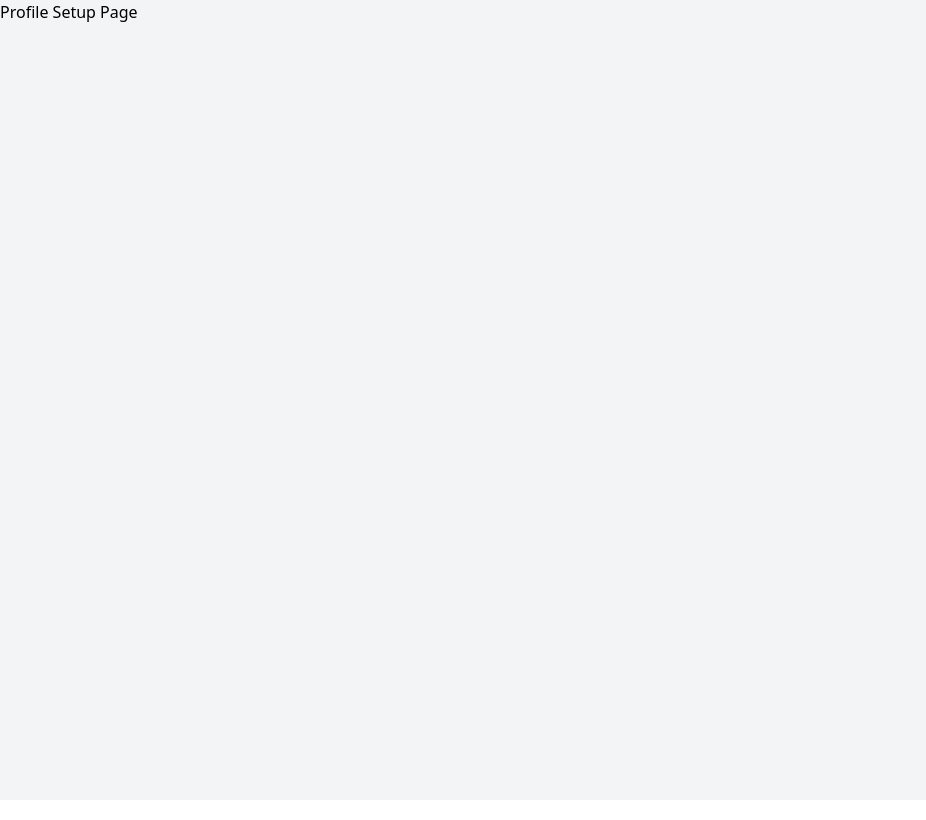
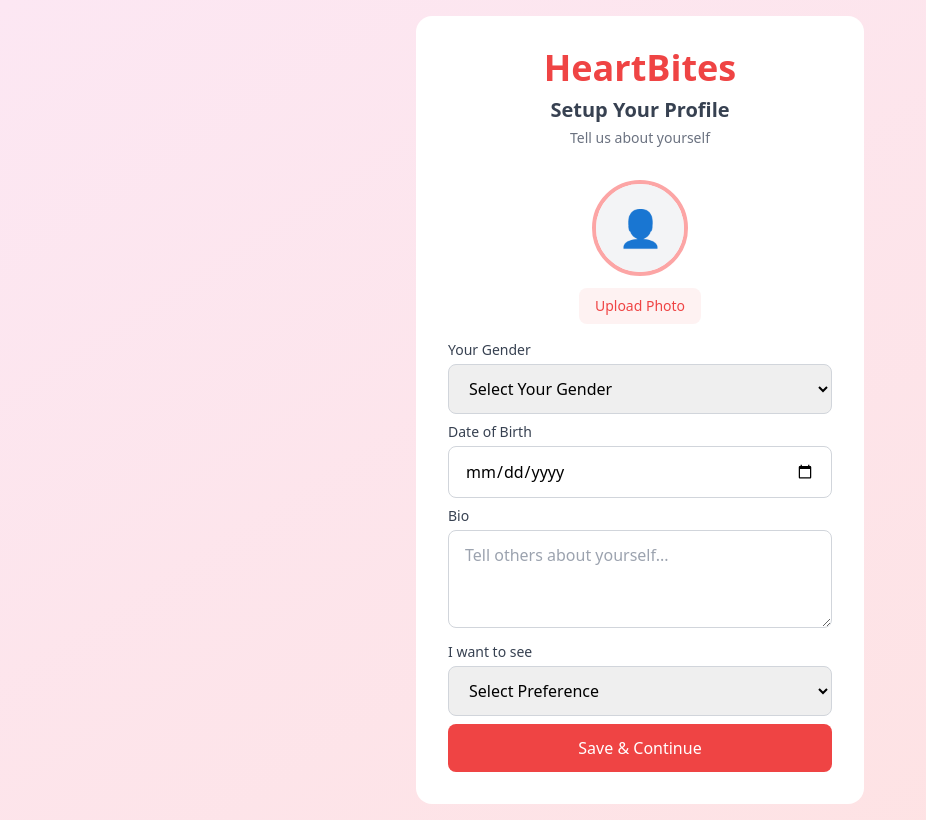
Before and after one commit to TheShikharr/HeartBites, a React app in the folder FRONTEND/: page /profile-setup in a window 1280 px wide. Shown: the whole page, without its empty margins (0-926 px from the left). Built offline with nearby package versions, Linux system fonts and the light colour scheme; the HTML template or start-up script is replaced by a standard one.

Commit message:
profile-setup added

```diff
--- a/FRONTEND/src/pages/ProfileSetupPage.jsx
+++ b/FRONTEND/src/pages/ProfileSetupPage.jsx
@@ -1,3 +1,199 @@
-const ProfileSetupPage = () => <div>Profile Setup Page</div>
+import { useState } from "react"
+import { useNavigate } from "react-router-dom"
+import axios from "axios"
+
+const ProfileSetupPage = () => {
+    const [formData, setFormData] = useState({
+        gender: "",
+        dob: "",
+        bio: "",
+        genderPreference: ""
+    })
+
+    const [profilePic, setProfilePic] = useState(null)
+    const [preview, setPreview] = useState(null)
+    const [error, setError] = useState("")
+    const [loading, setLoading] = useState(false)
+
+    const navigate = useNavigate()
+
+    const handleChange = (e) => {
+        setFormData({ ...formData, [e.target.name]:e.target.value })
+    }
+
+    const handleImageChange = (e) => {
+        const file = e.target.files[0]
+        if(file) {
+            // convert to base64 for cloudinary for upload
+            const reader = new FileReader()
+            reader.readAsDataURL(file)
+            reader.onloadend = () => {
+                setProfilePic(reader.result)
+                setPreview(reader.result)
+            }
+        }
+    }
+
+    const handleSubmit = async(e) => {
+        e.preventDefault()
+        setError("")
+        setLoading(true)
+
+        try {
+
+            const res = await axios.put(
+                "http://localhost:9000/api/auth/update-profile",
+                { ...formData, profilePic },
+                { withCredentials: true }
+            )
+            navigate('/')
+
+        } catch (error) {
+             console.log("Full error:", error)
+    console.log("Response error:", error.response?.data)
+
+            setError( error.response?.data?.message || "Something went wrong" )
+
+        } finally {
+
+            setLoading(false)
+
+        }
+    }
+
+    return (
+        <>
+
+        <div className="min-h-screen bg-gradient-to-br from-pink-100 to-red-100 flex items-center justify-center p-4">
+            <div className="bg-white rounded-2xl w-full max-w-md p-8">
+
+            {/* HEADER */}
+            <div className="text-center mb-8">
+                <h1 className="text-4xl font-bold text-red-500 mb-2">HeartBites</h1>
+                <h2 className="text-xl text-gray-700 mb-1 font-semibold">Setup Your Profile</h2>
+                <p className="text-gray-500 text-sm">Tell us about yourself</p>
+            </div>
+
+            {/* ERROR MESSAGE */}
+            {error && (
+                <div className="bg-red-50 text-red-500 p-3 mb-4 rounded-lg text-sm text-center">
+                {error}
+                </div>
+            )}
+
+            <form onSubmit={handleSubmit} className="space-y-2">
+
+                {/* Profile Picture */}
+                <div className="flex flex-col items-center mb-4">
+                        <div className="w-24 h-24 rounded-full overflow-hidden border-4 border-red-300 mb-3">
+                            {preview ? (
+                                <img src={preview} alt="preview" className="w-full h-full object-cover" />
+                            ) : (
+                                <div className="w-full h-full bg-gray-100 flex items-center justify-center text-4xl">
+                                    👤
+                                </div>
+                            )}
+                        </div>
+                        <label className="cursor-pointer bg-red-50 text-red-500 px-4 py-2 rounded-lg text-sm font-medium hover:bg-red-100 transition">
+                            Upload Photo
+                            <input
+                                type="file"
+                                accept="image/*"
+                                onChange={handleImageChange}
+                                className="hidden"
+                            />
+                        </label>
+                    </div>
+
+                    {/* Gender */}
+                    <div>
+                        <label className="block text-sm font-medium text-gray-700 mb-1">
+                            Your Gender
+                        </label>
+                        <select
+                        name="gender"
+                        value={formData.gender}
+                        onChange={handleChange}
+                        className="w-full px-4 py-3 border border-gray-300 rounded-lg focus:outline-none focus:ring-2 focus:ring-red-400"
+                        required
+                        >
+                        <option value="">Select Your Gender</option>
+                        <option value="male">Male</option>
+                        <option value="female">Female</option>
+                        <option value="other">other</option>
+                        </select>
+                    </div>
+
+                    {/* DATE OF BIRTH */}
+                    <div>
+                        <label className="block text-sm font-medium text-gray-700 mb-1">
+                            Date of Birth
+                        </label>
+                        <input
+                        type="date"
+                            name="dob"
+                            value={formData.dob}
+                            onChange={handleChange}
+                            className="w-full px-4 py-3 border border-gray-300 rounded-lg focus:outline-none focus:ring-2 focus:ring-red-400"
+                            required
+                        />
+
+                    </div>
+
+                    {/* BIO */}
+                    <div>
+                        <label className="block text-sm font-medium text-gray-700 mb-1">
+                            Bio
+                        </label>
+                        <textarea
+                            name="bio"
+                            value={formData.bio}
+                            onChange={handleChange}
+                            placeholder="Tell others about yourself..."
+                            rows={3}
+                            className="w-full px-4 py-3 border border-gray-300 rounded-lg focus:outline-none focus:ring-2 focus:ring-red-400"
+                            required
+                        />
+
+                    </div>
+
+                    {/* GENDER PREFERENCE */}
+                    <div>
+                        <label className="block text-sm font-medium text-gray-700 mb-1">
+                            I want to see
+                        </label>
+                        <select
+                        name="genderPreference"
+                        value={formData.genderPreference}
+                        onChange={handleChange}
+                        className="w-full px-4 py-3 border border-gray-300 rounded-lg focus:outline-none focus:ring-2 focus:ring-red-400"
+                        required
+                        >
+                        <option value="">Select Preference</option>
+                        <option value="male">Male</option>
+                        <option value="female">Female</option>
+                        <option value="other">other</option>
+                        <option value="everyone">everyone</option>
+                        </select>
+
+                    </div>
+
+                    {/* SUBMIT */}
+                    <button
+                        type="submit"
+                        disabled={loading}
+                        className="cursor-pointer w-full text-semibold rounded-lg text-white bg-red-500 hover:bg-red-600 py-3 transition duration-200 disabled:opacity-50"
+                    >
+                        {loading ? "Saving...": "Save & Continue"}
+                    </button>
+            </form>
+
+            </div>
+        </div>
+
+        </>
+    )
+
+}
 
 export default ProfileSetupPage
```
